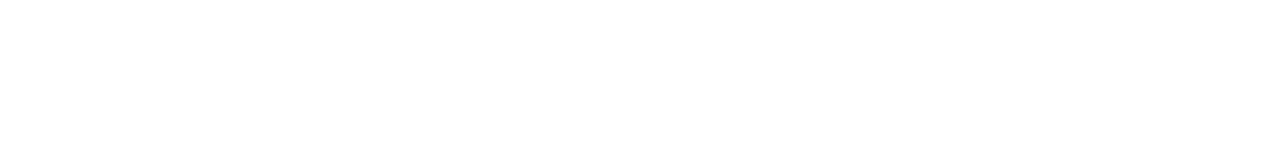
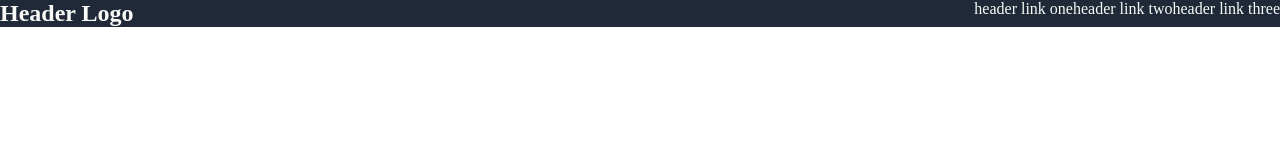
Before and after one commit to anuragv668/odins-Landing-page, a plain HTML site: page index.html in a window 1280 px wide. Drawn offline with Linux system fonts and the light colour scheme.

Commit message:
add navbar

```diff
--- a/index.html
+++ b/index.html
@@ -7,6 +7,15 @@
     <link href="./style.css" rel="stylesheet">
   </head>
   <body>
-
+    <div class="header">
+      <div class="navbar">
+        <div class="logo"> Header Logo </div>
+        <ul class="nav-links">
+          <li>header link one</li>
+          <li>header link two</li>
+          <li>header link three</li>
+        </ul>
+      </div>
+    </div>
   </body>
 </html>
--- a/style.css
+++ b/style.css
@@ -3,3 +3,32 @@
   padding: 0;
   border: 0;
 }
+body {
+  display: flex;
+  flex-direction: column;
+}
+
+.header {
+  display: flex;
+  flex-direction: column;
+  background-color: #1f2937;
+  color: #f9faf8;
+}
+
+.navbar {
+  display: flex;
+  justify-content: space-between;
+}
+
+.logo {
+  font-size: 24px;
+  color: #f9faf8;
+  font-weight: bold;
+}
+
+ul.nav-links {
+  display: flex;
+  list-style: none;
+  padding: 0;
+  margin: 0;
+}
```
